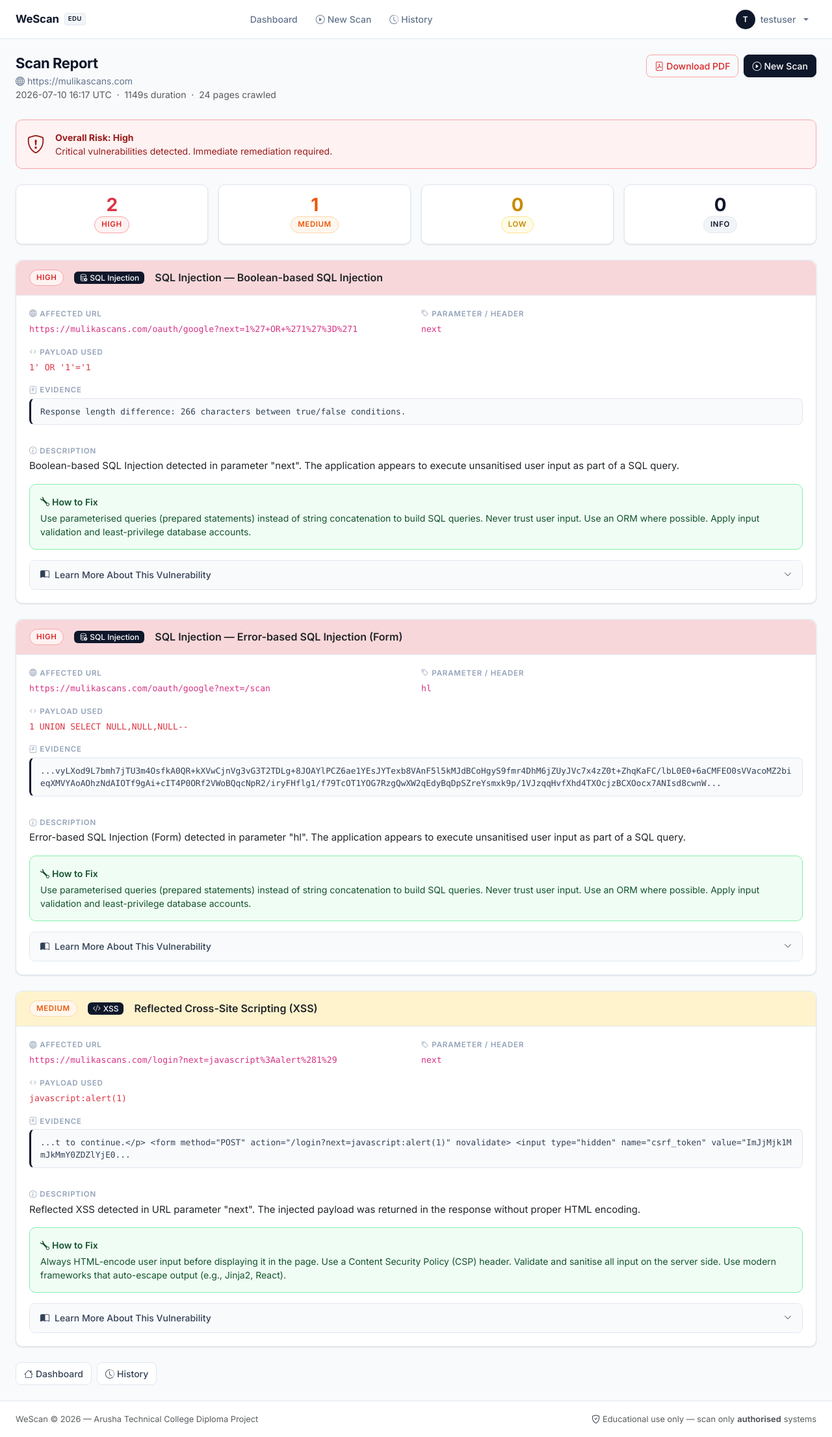
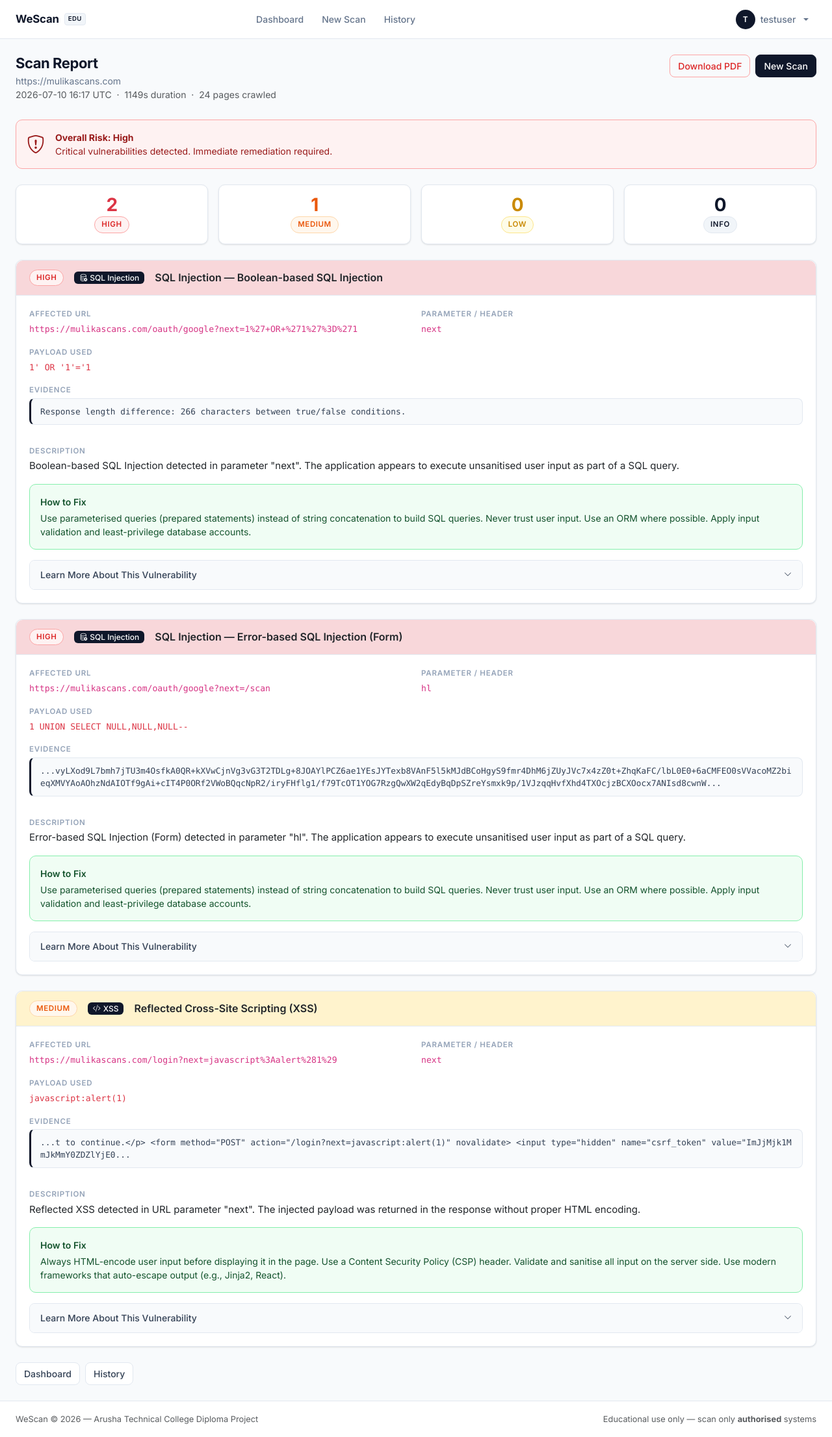
Before and after one commit to ericalfonce/webscanner-final-project, a Flask app: page /scanner/results/9 in a window 1280 px wide. Shown: the whole page at 65% size. Run offline with Flask 3, Linux system fonts and the light colour scheme; a user stored in the database is signed in; data comes from the database, SQL or seed files in the repository; some libraries are stand-ins or nearby versions.

Commit message:
remove redundant icons from nav, buttons, labels, and detail fields

```diff
--- a/app/templates/base.html
+++ b/app/templates/base.html
@@ -38,19 +38,19 @@
         <li class="nav-item">
           <a class="nav-link {% if request.endpoint == 'dashboard.index' %}active{% endif %}"
              href="{{ url_for('dashboard.index') }}">
-            <i class="bi bi-squares-fill me-1"></i>Dashboard
+            Dashboard
           </a>
         </li>
         <li class="nav-item">
           <a class="nav-link {% if request.endpoint == 'scanner.new_scan' %}active{% endif %}"
              href="{{ url_for('scanner.new_scan') }}">
-            <i class="bi bi-play-circle me-1"></i>New Scan
+            New Scan
           </a>
         </li>
         <li class="nav-item">
           <a class="nav-link {% if request.endpoint == 'scanner.scan_history' %}active{% endif %}"
              href="{{ url_for('scanner.scan_history') }}">
-            <i class="bi bi-clock-history me-1"></i>History
+            History
           </a>
         </li>
       </ul>
@@ -72,7 +72,7 @@
             <li><hr class="dropdown-divider"></li>
             <li>
               <a class="dropdown-item text-danger" href="{{ url_for('auth.logout') }}">
-                <i class="bi bi-box-arrow-right me-2"></i>Sign out
+                Sign out
               </a>
             </li>
           </ul>
@@ -121,8 +121,7 @@
       <span class="footer-text text-muted">
         WeScan &copy; 2026 — Arusha Technical College Diploma Project
       </span>
-      <span class="footer-text text-muted d-flex align-items-center gap-1">
-        <i class="bi bi-shield-check text-accent"></i>
+      <span class="footer-text text-muted">
         Educational use only — scan only <strong>authorised</strong> systems
       </span>
     </div>
--- a/app/templates/scanner/history.html
+++ b/app/templates/scanner/history.html
@@ -8,7 +8,7 @@
     <p class="page-sub">All vulnerability scans run by your account.</p>
   </div>
   <a href="{{ url_for('scanner.new_scan') }}" class="btn btn-primary fw-semibold">
-    <i class="bi bi-play-circle me-2"></i>New Scan
+    New Scan
   </a>
 </div>
 
@@ -61,7 +61,7 @@
                 {% if scan.high_count > 0 %}<span class="badge bg-danger me-1">{{ scan.high_count }} H</span>{% endif %}
                 {% if scan.medium_count > 0 %}<span class="badge bg-orange me-1">{{ scan.medium_count }} M</span>{% endif %}
                 {% if scan.low_count > 0 %}<span class="badge bg-warning me-1">{{ scan.low_count }} L</span>{% endif %}
-                {% if scan.total_findings == 0 %}<span class="text-green tip-text"><i class="bi bi-check-circle me-1"></i>Clean</span>{% endif %}
+                {% if scan.total_findings == 0 %}<span class="text-green tip-text">Clean</span>{% endif %}
               {% else %}
                 <span class="text-muted">—</span>
               {% endif %}
@@ -109,7 +109,7 @@
       <h6 class="fw-semibold mb-1">No scan history</h6>
       <p class="text-muted mb-3">Your completed scans will appear here.</p>
       <a href="{{ url_for('scanner.new_scan') }}" class="btn btn-primary btn-sm">
-        <i class="bi bi-play-circle me-2"></i>Run first scan
+        Run first scan
       </a>
     </div>
     {% endif %}
--- a/app/templates/scanner/results.html
+++ b/app/templates/scanner/results.html
@@ -7,7 +7,7 @@
 <div class="page-header d-flex align-items-start justify-content-between flex-wrap gap-3">
   <div>
     <h1 class="page-title">Scan Report</h1>
-    <p class="page-sub"><i class="bi bi-globe me-1"></i>{{ scan.target_url }}</p>
+    <p class="page-sub">{{ scan.target_url }}</p>
     <p class="text-muted tip-text mb-0">
       {{ generated_at }} &nbsp;·&nbsp;
       {% if scan.duration_seconds %}{{ scan.duration_seconds }}s{% else %}—{% endif %} duration &nbsp;·&nbsp;
@@ -16,10 +16,10 @@
   </div>
   <div class="d-flex gap-2 flex-wrap">
     <a href="{{ url_for('scanner.download_pdf', scan_id=scan.id) }}" class="btn btn-outline-danger">
-      <i class="bi bi-file-pdf me-1"></i>Download PDF
+      Download PDF
     </a>
     <a href="{{ url_for('scanner.new_scan') }}" class="btn btn-primary">
-      <i class="bi bi-play-circle me-1"></i>New Scan
+      New Scan
     </a>
   </div>
 </div>
@@ -103,22 +103,22 @@
   <div class="card-body">
     <div class="row g-3 mb-3">
       <div class="col-sm-6">
-        <div class="detail-label"><i class="bi bi-globe me-1"></i>Affected URL</div>
+        <div class="detail-label">Affected URL</div>
         <div><code>{{ finding.affected_url or '—' }}</code></div>
       </div>
       <div class="col-sm-6">
-        <div class="detail-label"><i class="bi bi-tag me-1"></i>Parameter / Header</div>
+        <div class="detail-label">Parameter / Header</div>
         <div><code>{{ finding.affected_parameter or '—' }}</code></div>
       </div>
       {% if finding.payload_used %}
       <div class="col-12">
-        <div class="detail-label"><i class="bi bi-code me-1"></i>Payload Used</div>
+        <div class="detail-label">Payload Used</div>
         <div><code class="text-danger">{{ finding.payload_used }}</code></div>
       </div>
       {% endif %}
       {% if finding.evidence %}
       <div class="col-12">
-        <div class="detail-label"><i class="bi bi-journal-text me-1"></i>Evidence</div>
+        <div class="detail-label">Evidence</div>
         <pre class="evidence-box text-wrap">{{ finding.evidence }}</pre>
       </div>
       {% endif %}
@@ -126,14 +126,14 @@
 
     {% if finding.description %}
     <div class="mb-3">
-      <div class="detail-label"><i class="bi bi-info-circle me-1"></i>Description</div>
+      <div class="detail-label">Description</div>
       <p class="mb-0">{{ finding.description }}</p>
     </div>
     {% endif %}
 
     {% if finding.remediation %}
     <div class="alert alert-success mb-3">
-      <div class="fw-semibold mb-1"><i class="bi bi-wrench me-1"></i>How to Fix</div>
+      <div class="fw-semibold mb-1">How to Fix</div>
       <p class="mb-0 tip-text">{{ finding.remediation }}</p>
     </div>
     {% endif %}
@@ -144,7 +144,7 @@
               onclick="toggleEdu('{{ finding.id }}')"
               id="eduToggle_{{ finding.id }}"
               aria-expanded="false">
-        <i class="bi bi-book-half me-2"></i>Learn More About This Vulnerability
+        Learn More About This Vulnerability
         <i class="bi bi-chevron-down ms-auto edu-chevron"></i>
       </button>
 
@@ -174,10 +174,10 @@
         <div class="edu-pane active" id="pane_{{ finding.id }}_what">
           <p class="edu-text pre-line">{{ finding.edu.what }}</p>
           {% if finding.edu.cvss %}
-          <div class="edu-meta"><i class="bi bi-speedometer2 me-1"></i><strong>CVSS:</strong> {{ finding.edu.cvss }}</div>
+          <div class="edu-meta"><strong>CVSS:</strong> {{ finding.edu.cvss }}</div>
           {% endif %}
           {% if finding.edu.owasp %}
-          <div class="edu-meta"><i class="bi bi-box-arrow-up-right me-1"></i>
+          <div class="edu-meta">
             <a href="{{ finding.edu.owasp }}" target="_blank" rel="noopener noreferrer">OWASP Reference →</a>
           </div>
           {% endif %}
@@ -231,12 +231,8 @@
 
 <!-- Back links -->
 <div class="d-flex gap-2 mt-2">
-  <a href="{{ url_for('dashboard.index') }}" class="btn btn-outline-secondary">
-    <i class="bi bi-house me-1"></i>Dashboard
-  </a>
-  <a href="{{ url_for('scanner.scan_history') }}" class="btn btn-outline-secondary">
-    <i class="bi bi-clock-history me-1"></i>History
-  </a>
+  <a href="{{ url_for('dashboard.index') }}" class="btn btn-outline-secondary">Dashboard</a>
+  <a href="{{ url_for('scanner.scan_history') }}" class="btn btn-outline-secondary">History</a>
 </div>
 
 {% endblock %}
```
Also changed, not shown: app/templates/dashboard/index.html (+5 -6 lines), app/templates/scanner/new_scan.html (+10 -23 lines), app/templates/scanner/scan_progress.html (+4 -9 lines).
